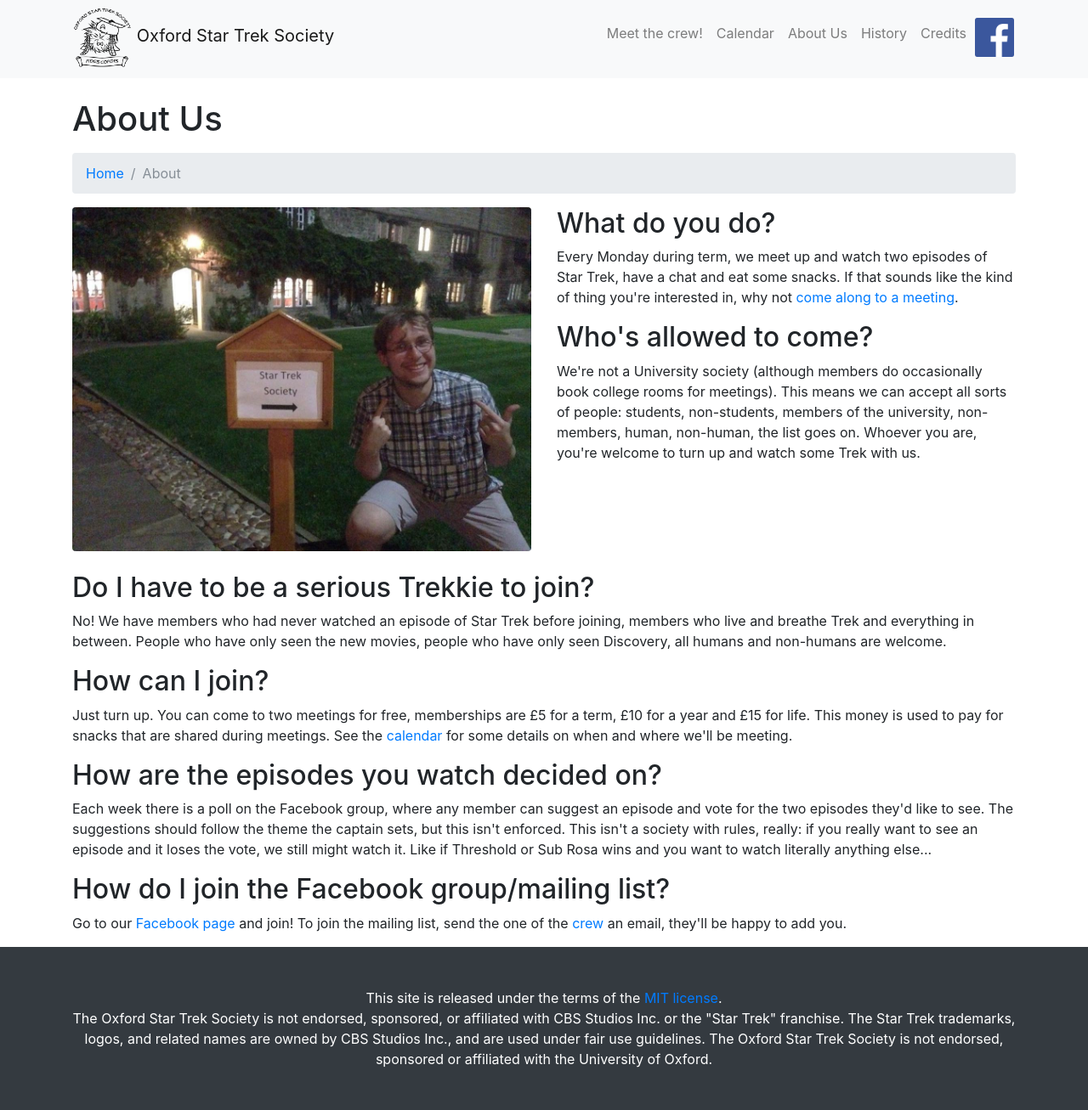
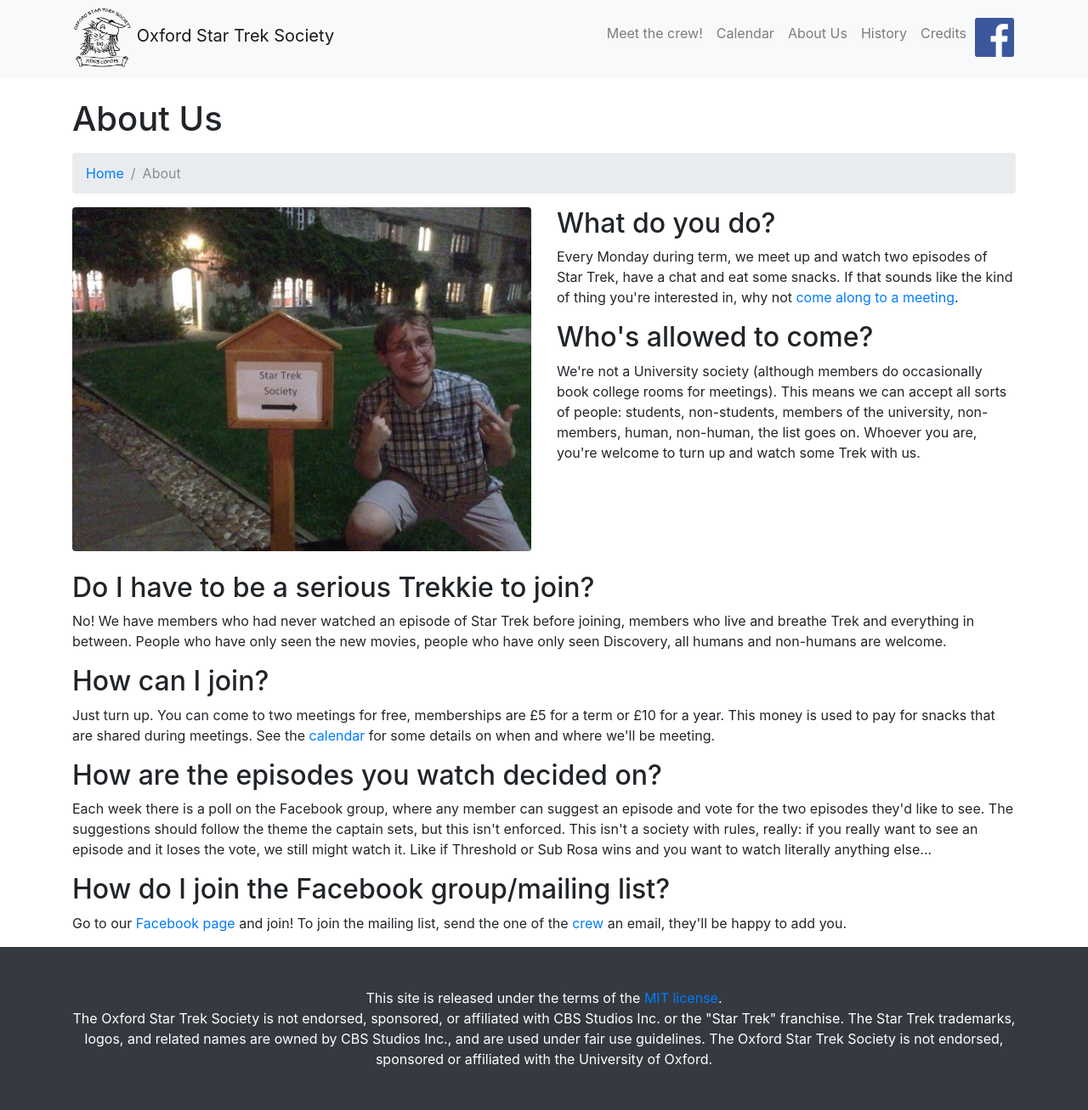
Before and after one commit to oxfordstartreksociety/oxfordstartreksociety.github.io, a Jekyll site: the page built from about.html, in a window 1280 px wide. Shown: the whole page at 85% size. Built offline with Jekyll 4.4.1, drawn with Linux system fonts in a browser that asks for light colours.

Commit message:
update membership price

```diff
--- a/about.html
+++ b/about.html
@@ -43,7 +43,7 @@
   <h2>How can I join?</h2>
   <p>
     Just turn up. You can come to two meetings for free, memberships
-    are £5 for a term, £10 for a year and £15 for life. This money is
+    are £5 for a term or £10 for a year. This money is
     used to pay for snacks that are shared during meetings. See
     the <a href="/calendar.html">calendar
     </a> for some details on when and where we'll be meeting.
```
